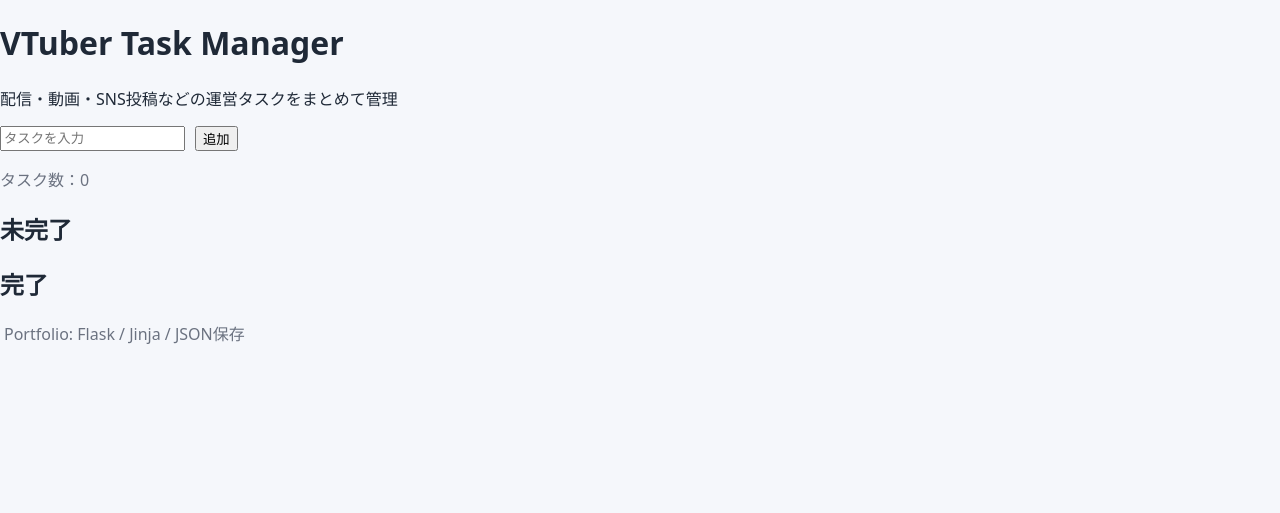
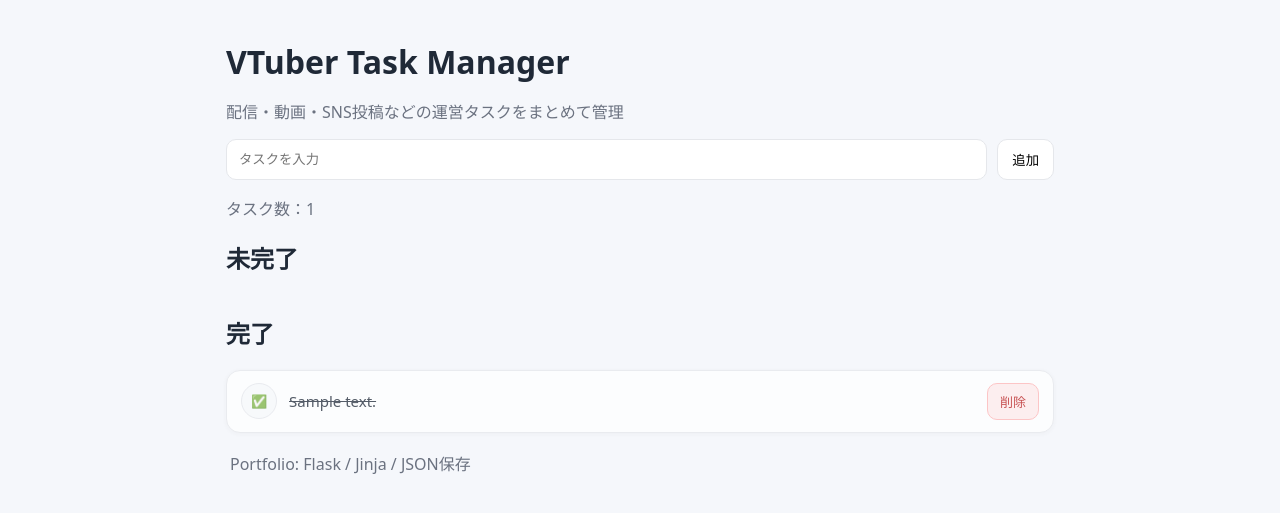
Before and after one commit to lvkfc1623-arch/vtuber-task-manager, a Flask app: page / in a window 1280 px wide. Shown: the top 513 px of the page. Run offline with Flask 3, Linux system fonts and the light colour scheme; tables that the repository leaves empty hold one stand-in row (values such as "Sample post").

Commit message:
Improve UI and prepare DB migration

```diff
--- a/app.py
+++ b/app.py
@@ -1,74 +1,57 @@
-import json
-from pathlib import Path
 from flask import Flask, render_template, request, redirect, url_for
+from flask_sqlalchemy import SQLAlchemy
 
 app = Flask(__name__)
 
-DATA_FILE = Path(__file__).with_name("tasks.json")
+# ローカルはSQLite（デプロイ時は環境変数で差し替え可能にする）
+app.config["SQLALCHEMY_DATABASE_URI"] = "sqlite:///tasks.db"
+app.config["SQLALCHEMY_TRACK_MODIFICATIONS"] = False
 
+db = SQLAlchemy(app)
 
-def load_tasks():
-    if not DATA_FILE.exists():
-        DATA_FILE.write_text("[]", encoding="utf-8")
-        return []
+class Task(db.Model):
+    id = db.Column(db.Integer, primary_key=True)
+    text = db.Column(db.String(80), nullable=False)
+    done = db.Column(db.Boolean, default=False, nullable=False)
 
-    try:
-        data = json.loads(DATA_FILE.read_text(encoding="utf-8"))
-        return data if isinstance(data, list) else []
-    except (json.JSONDecodeError, UnicodeDecodeError, OSError):
-        return []
-
-
-def save_tasks(tasks):
-    DATA_FILE.write_text(
-        json.dumps(tasks, ensure_ascii=False, indent=2),
-        encoding="utf-8",
-    )
-
+with app.app_context():
+    db.create_all()
 
 @app.get("/")
 def index():
-    tasks = load_tasks()
+    tasks = Task.query.order_by(Task.id.desc()).all()
     return render_template("index.html", tasks=tasks)
-
 
 @app.post("/add")
 def add():
-    text = (request.form.get("task") or "").strip()
+    text = request.form.get("task", "").strip()
     if text:
-        tasks = load_tasks()
-        tasks.append({"text": text, "done": False})
-        save_tasks(tasks)
+        db.session.add(Task(text=text))
+        db.session.commit()
     return redirect(url_for("index"))
 
-
 @app.post("/toggle/<int:task_id>")
-def toggle(task_id: int):
-    tasks = load_tasks()
-    if 0 <= task_id < len(tasks):
-        tasks[task_id]["done"] = not bool(tasks[task_id].get("done", False))
-        save_tasks(tasks)
+def toggle(task_id):
+    t = Task.query.get_or_404(task_id)
+    t.done = not t.done
+    db.session.commit()
     return redirect(url_for("index"))
 
+@app.post("/edit/<int:task_id>")
+def edit(task_id):
+    t = Task.query.get_or_404(task_id)
+    new_text = request.form.get("task", "").strip()
+    if new_text:
+        t.text = new_text
+        db.session.commit()
+    return redirect(url_for("index"))
 
 @app.post("/delete/<int:task_id>")
-def delete(task_id: int):
-    tasks = load_tasks()
-    if 0 <= task_id < len(tasks):
-        tasks.pop(task_id)
-        save_tasks(tasks)
+def delete(task_id):
+    t = Task.query.get_or_404(task_id)
+    db.session.delete(t)
+    db.session.commit()
     return redirect(url_for("index"))
-
-
-@app.post("/edit/<int:task_id>")
-def edit(task_id: int):
-    new_text = (request.form.get("task") or "").strip()
-    tasks = load_tasks()
-    if 0 <= task_id < len(tasks) and new_text:
-        tasks[task_id]["text"] = new_text
-        save_tasks(tasks)
-    return redirect(url_for("index"))
-
 
 if __name__ == "__main__":
     app.run(debug=True)
--- a/static/style.css
+++ b/static/style.css
@@ -19,38 +19,30 @@
     color: var(--text);
 }
 
+/* もしcontainerをHTMLで使ってないなら、後で使うために残してOK */
 .container {
     max-width: 860px;
     margin: 40px auto;
     padding: 0 16px;
 }
 
-.header h1 {
-    margin: 0;
-    font-size: 28px;
-    letter-spacing: .2px;
+h1 {
+    margin: 24px 0 0;
 }
 
+.subtitle,
 .sub {
-    margin: 8px 0 0;
     color: var(--muted);
 }
 
-.card {
-    margin-top: 18px;
-    background: var(--card);
-    border: 1px solid var(--border);
-    border-radius: 14px;
-    padding: 16px;
-    box-shadow: 0 1px 6px rgba(0, 0, 0, .05);
-}
-
+/* add form */
 .add-form {
     display: flex;
     gap: 10px;
+    margin: 12px 0 10px;
 }
 
-.input {
+.add-form input {
     flex: 1;
     padding: 10px 12px;
     border: 1px solid var(--border);
@@ -58,23 +50,29 @@
     outline: none;
 }
 
-.input:focus {
+.add-form input:focus {
     border-color: rgba(37, 99, 235, .6);
     box-shadow: 0 0 0 3px rgba(37, 99, 235, .15);
 }
 
-.toolbar {
-    display: flex;
-    justify-content: space-between;
-    align-items: center;
-    margin-bottom: 10px;
+.add-form button {
+    padding: 10px 14px;
+    border-radius: 10px;
+    border: 1px solid var(--border);
+    background: #fff;
+    cursor: pointer;
+}
+
+.add-form button:hover {
+    background: #f9fafb;
 }
 
 .count {
     color: var(--muted);
 }
 
-.list {
+/* list */
+.task-list {
     list-style: none;
     padding: 0;
     margin: 0;
@@ -82,39 +80,45 @@
     gap: 10px;
 }
 
-.item {
-    display: grid;
-    grid-template-columns: auto 1fr auto;
-    gap: 10px;
+/* row */
+.task {
+    display: flex;
     align-items: center;
-    padding: 10px;
+    gap: 12px;
+    padding: 12px 14px;
     border: 1px solid var(--border);
-    border-radius: 12px;
+    border-radius: 14px;
+    background: var(--card);
+    box-shadow: 0 1px 6px rgba(0, 0, 0, .05);
 }
 
-.edit-form {
-    display: flex;
-    gap: 8px;
-    align-items: center;
+.task.done {
+    opacity: .75;
 }
 
-.edit {
-    width: 100%;
-    padding: 8px 10px;
+.task.done .text {
+    text-decoration: line-through;
+}
+
+/* left icon button */
+.inline {
+    display: inline-flex;
+    align-items: center;
+    margin: 0;
+}
+
+.text {
+    flex: 1;
+    min-width: 180px;
+    font-size: 15px;
+}
+
+/* buttons */
+.btn {
     border: 1px solid var(--border);
     border-radius: 10px;
-    outline: none;
-}
-
-.edit:focus {
-    border-color: rgba(37, 99, 235, .6);
-    box-shadow: 0 0 0 3px rgba(37, 99, 235, .12);
-}
-
-.btn {
     padding: 8px 12px;
-    border-radius: 10px;
-    border: 1px solid var(--border);
+    font-size: 13px;
     background: #fff;
     cursor: pointer;
 }
@@ -123,10 +127,24 @@
     background: #f9fafb;
 }
 
+.btn:active {
+    transform: translateY(1px);
+}
+
+.btn.icon {
+    width: 36px;
+    height: 36px;
+    padding: 0;
+    display: inline-flex;
+    align-items: center;
+    justify-content: center;
+    border-radius: 50%;
+}
+
 .btn.primary {
     background: var(--primary);
     border-color: var(--primary);
-    color: white;
+    color: #fff;
 }
 
 .btn.primary:hover {
@@ -134,25 +152,48 @@
 }
 
 .btn.danger {
-    background: var(--danger);
-    border-color: var(--danger);
-    color: white;
+    background: #ffecec;
+    border-color: #ffb5b5;
+    color: #b91c1c;
 }
 
 .btn.danger:hover {
-    filter: brightness(.95);
+    filter: brightness(.98);
 }
 
-.btn.ghost {
-    background: transparent;
-    border-color: transparent;
-    font-size: 18px;
-    padding: 6px 8px;
+/* edit toggle (no JS) */
+.edit-toggle {
+    display: none;
 }
 
-.done .edit {
-    text-decoration: line-through;
-    opacity: .65;
+.edit-form {
+    display: none;
+    gap: 8px;
+    align-items: center;
+}
+
+.edit-input {
+    width: 260px;
+    max-width: 40vw;
+    padding: 8px 10px;
+    border: 1px solid var(--border);
+    border-radius: 10px;
+    outline: none;
+}
+
+.edit-input:focus {
+    border-color: rgba(37, 99, 235, .6);
+    box-shadow: 0 0 0 3px rgba(37, 99, 235, .12);
+}
+
+/* checkbox → label → form の並び前提 */
+.edit-toggle:checked+label+.edit-form {
+    display: inline-flex;
+}
+
+/* 編集中は元のテキストを隠す（好みでOK） */
+.edit-toggle:checked~.text {
+    display: none;
 }
 
 .footer {
@@ -160,93 +201,18 @@
     color: var(--muted);
 }
 
-/* --- Buttons / Inline layout --- */
 .task {
-    display: flex;
-    align-items: center;
-    gap: 10px;
-    padding: 10px 12px;
-    border: 1px solid rgba(255, 255, 255, 0.08);
-    border-radius: 12px;
-    margin: 10px 0;
+    justify-content: flex-start;
 }
 
-.inline {
-    display: inline-flex;
-    align-items: center;
-    margin: 0;
+.task form.inline:last-of-type {
+    margin-left: 8px;
 }
 
-.btn {
-    appearance: none;
-    border: 1px solid rgba(255, 255, 255, 0.14);
-    border-radius: 10px;
-    padding: 8px 10px;
-    font-size: 14px;
-    cursor: pointer;
-    background: rgba(255, 255, 255, 0.06);
+.task .btn.danger {
+    margin-left: 6px;
 }
 
-.btn:hover {
-    background: rgba(255, 255, 255, 0.12);
+.btn:not(.danger):not(.primary) {
+    background: #f8fafc;
 }
-
-.btn:active {
-    transform: translateY(1px);
-}
-
-.btn:focus {
-    outline: 2px solid rgba(255, 255, 255, 0.25);
-    outline-offset: 2px;
-}
-
-.btn.primary {
-    background: rgba(255, 255, 255, 0.16);
-}
-
-.btn.danger {
-    background: rgba(255, 0, 0, 0.12);
-    border-color: rgba(255, 0, 0, 0.25);
-}
-
-.btn.icon {
-    width: 38px;
-    height: 38px;
-    padding: 0;
-    display: inline-flex;
-    align-items: center;
-    justify-content: center;
-}
-
-.text {
-    flex: 1;
-    min-width: 140px;
-}
-
-/* --- Edit toggle (no JS) --- */
-.edit-toggle {
-    display: none;
-}
-
-.edit-form {
-    display: none;
-    gap: 8px;
-}
-
-.edit-input {
-    width: 260px;
-    max-width: 40vw;
-    padding: 8px 10px;
-    border-radius: 10px;
-    border: 1px solid rgba(255, 255, 255, 0.14);
-    background: rgba(0, 0, 0, 0.15);
-}
-
-/* 編集ONの時だけ編集フォーム表示＆元テキストは隠す */
-.edit-toggle:checked~.edit-form {
-    display: inline-flex;
-}
-
-.edit-toggle:checked~.text {
-    display: none;
-}
--- a/templates/index.html
+++ b/templates/index.html
@@ -9,6 +9,7 @@
 </head>
 
 <body>
+    <div class="container">
         <h1>VTuber Task Manager</h1>
         <p class="subtitle">配信・動画・SNS投稿などの運営タスクをまとめて管理</p>
 
@@ -68,6 +69,7 @@
         </ul>
 
         <footer class="footer">Portfolio: Flask / Jinja / JSON保存</footer>
+    </div>
 </body>
 
 </html>
```
Lines whose indentation alone changed are shown as unchanged.
